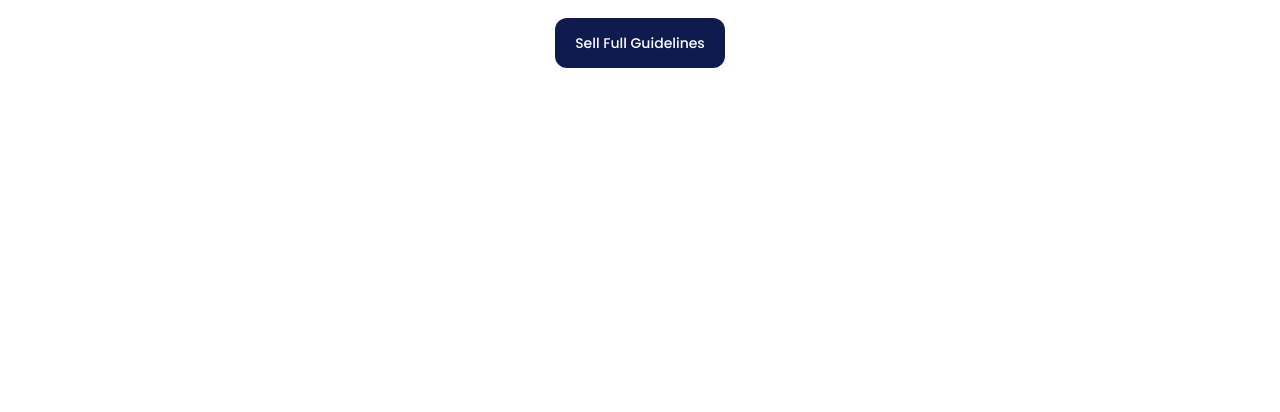
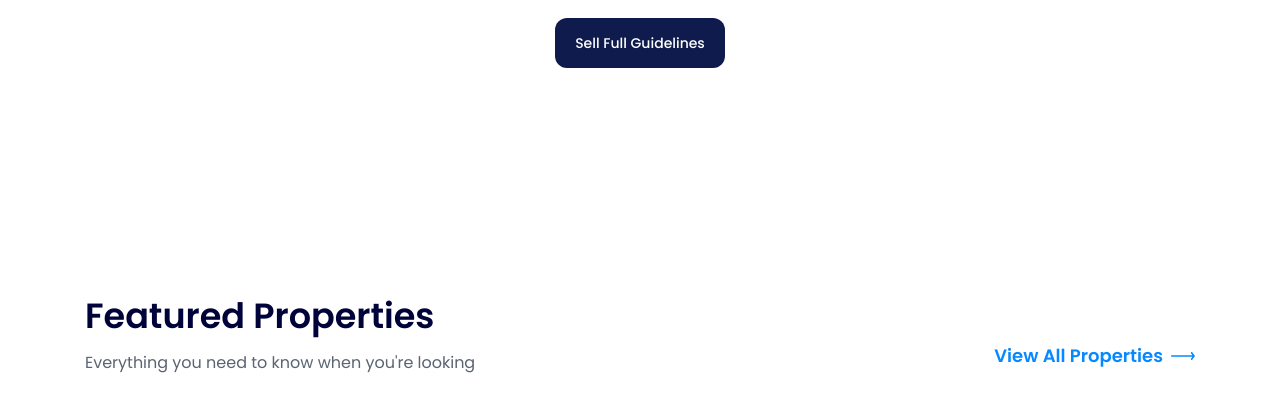
Before and after one commit to dunlokdev/f8-project-1, a plain HTML site: page index.html in a window 1280 px wide. Shown: the part 1667-2079 px from the top of the page. Before the commit the page ends 2000 px from the top, so only its background shows below. Drawn offline with Linux system fonts and the light colour scheme.

Commit message:
Lam phan Featured #1

```diff
--- a/assets/css/style.css
+++ b/assets/css/style.css
@@ -237,3 +237,40 @@ a {
 .guide-cta .btn {
   min-width: 170px;
 }
+
+/* ============ Featured ============*/
+.featured {
+  margin-top: 230px;
+}
+
+.featured .sub-title {
+  font-weight: 600;
+  font-size: 3.5rem;
+  line-height: 1;
+  color: #000339;
+}
+
+.featured .row {
+  display: flex;
+  justify-content: space-between;
+}
+
+.featured .desc {
+  margin-top: 15px;
+  font-weight: 400;
+  font-size: 1.6rem;
+  line-height: 1.88;
+  color: #5a6473;
+}
+
+.featured .link {
+  display: flex;
+  align-items: center;
+  font-weight: 600;
+  font-size: 1.8rem;
+  color: #0689ff;
+}
+
+.featured .arrow {
+  margin-left: 8px;
+}
--- a/index.html
+++ b/index.html
@@ -11,7 +11,7 @@
     <link rel="stylesheet" href="./assets/css/style.css" />
   </head>
   <body>
-    <main style="height: 2000px">
+    <main style="height: 10000px">
       <!-- Header -->
       <header class="header">
         <div class="content">
@@ -140,6 +140,28 @@
           </div>
         </div>
       </div>
+
+      <!-- Featured -->
+      <div class="featured">
+        <div class="content">
+          <header>
+            <h3 class="sub-title">Featured Properties</h3>
+            <div class="row">
+              <p class="desc">
+                Everything you need to know when you're looking
+              </p>
+              <a href="#!" class="link">
+                <span>View All Properties</span>
+                <img
+                  src="./assets/img/arrow-right.svg"
+                  alt="Arrow right"
+                  class="arrow"
+                />
+              </a>
+            </div>
+          </header>
+        </div>
+      </div>
     </main>
   </body>
 </html>
```
